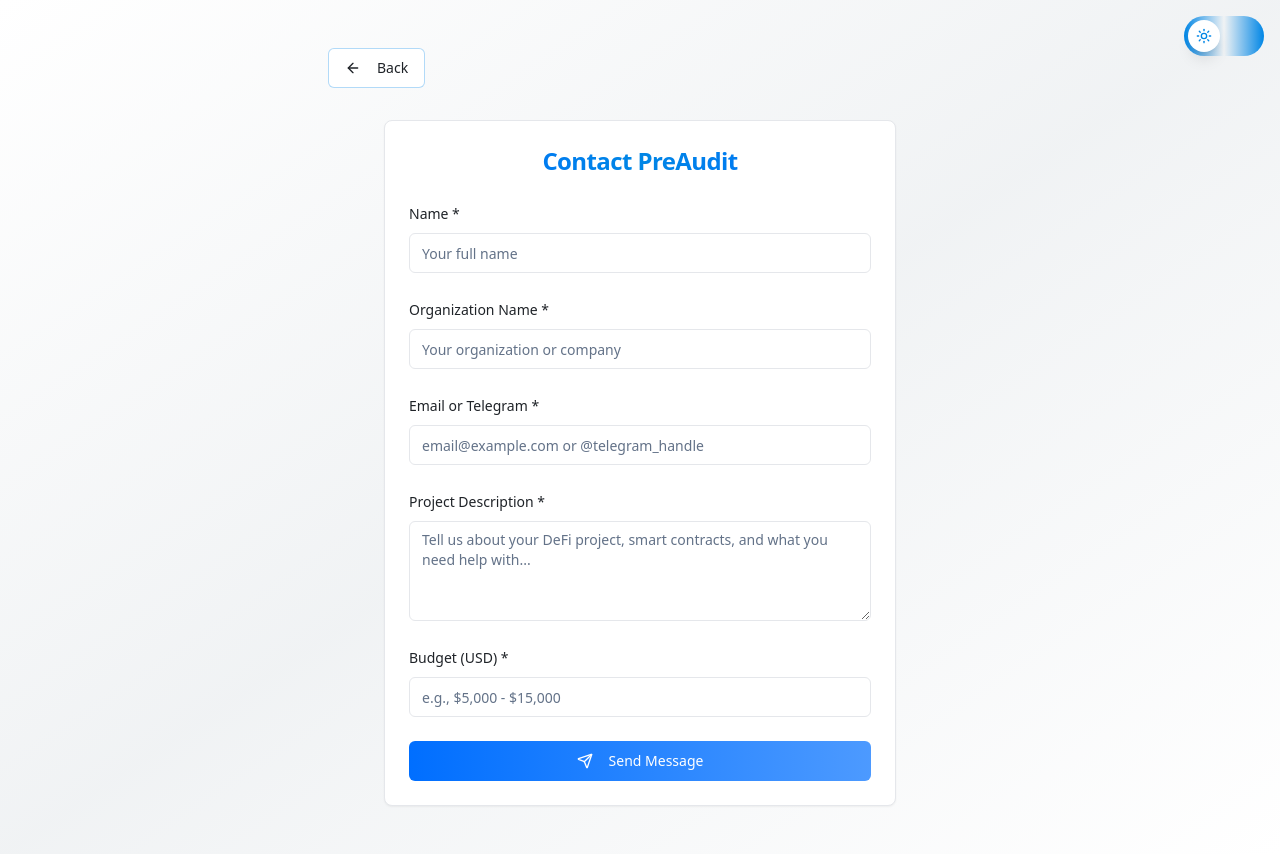
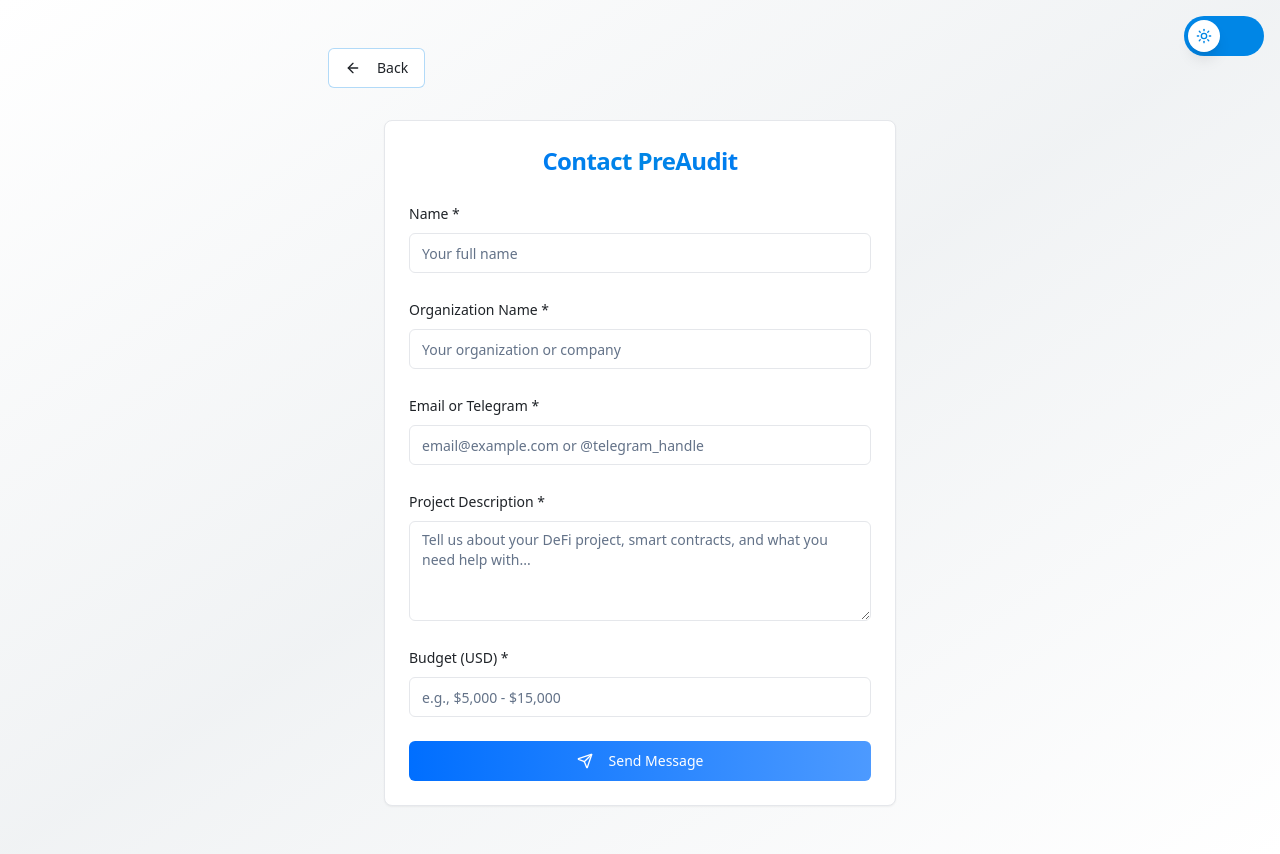
Before and after one commit to PreAudit/audit-ready-prep, a React (Vite) app: page /contact in a window 1280 px wide. Built offline with nearby package versions, Linux system fonts and the light colour scheme.

Commit message:
Refactor theme toggle
Remove gradient from theme toggle, use single color.

```diff
--- a/src/components/ui/theme-toggle.tsx
+++ b/src/components/ui/theme-toggle.tsx
@@ -15,8 +15,8 @@ export function ThemeToggle() {
         onClick={toggleTheme}
         className={`relative w-16 h-8 sm:w-20 sm:h-10 rounded-full p-1 transition-all duration-500 ease-in-out ${
           theme === "dark"
-            ? "bg-gradient-to-r from-primary via-primary-glow to-primary"
-            : "bg-gradient-to-r from-security via-security-muted to-security"
+            ? "bg-primary"
+            : "bg-security"
         }`}
       >
         <div
```
